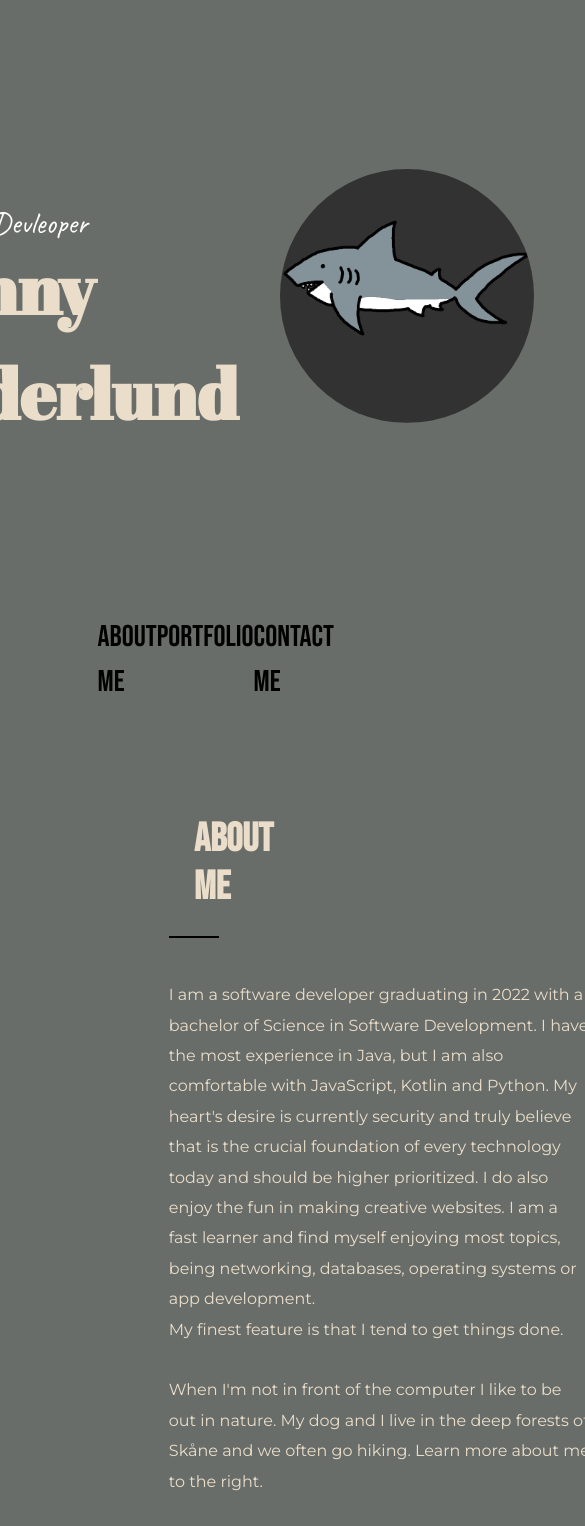
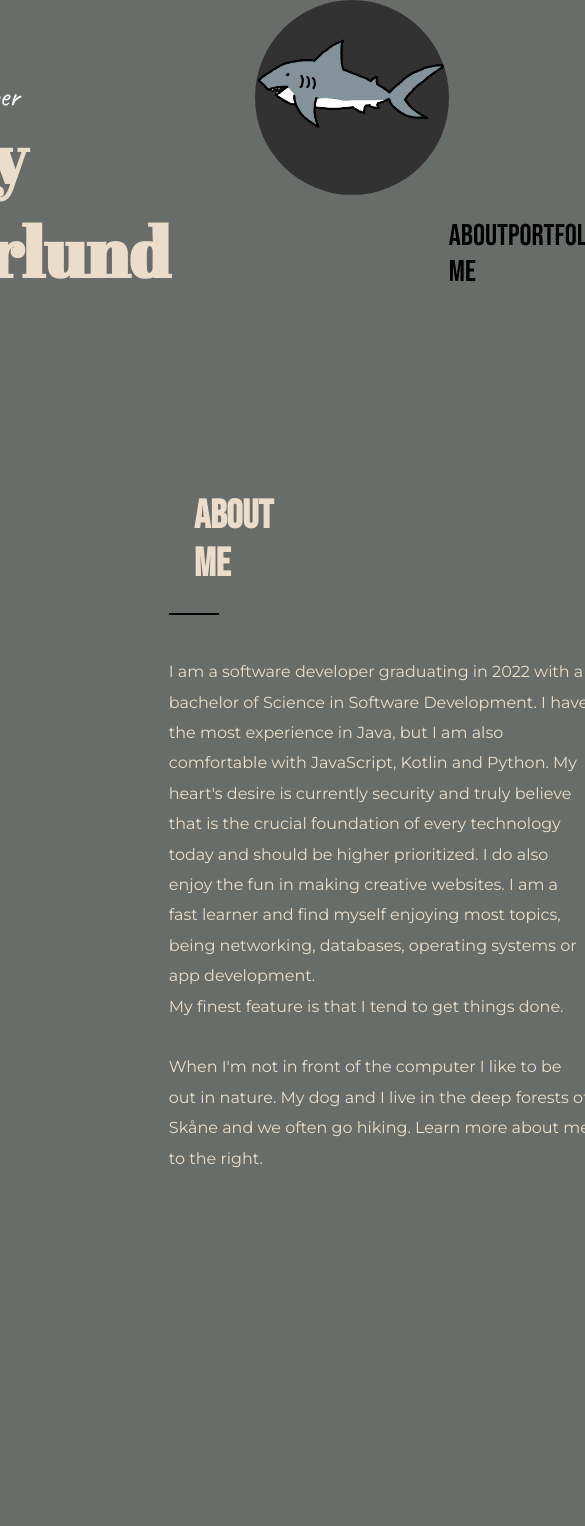
Before and after one commit to fannysoderlund/fannysoderlund.github.io, a plain HTML site: page index.html in a window 390 px wide. Shown: the top 1526 px of the page, 585 px wide, since content can reach past the window. Drawn offline with Linux system fonts and the light colour scheme; a web font is replaced by a local one.

Commit message:
test responsiveness for mobile

```diff
--- a/style.css
+++ b/style.css
@@ -10,7 +10,7 @@ body {
     color: #EADDCA	;
 
 }
-
+@media only screen and (min-width: 650px) {
 .header {
     display: flex;
     flex-direction: column;
@@ -20,9 +20,10 @@ body {
     line-height: 1.5;
     margin-top: 20vh;
 }
+}
 
 .me {
-    padding: 5vh;
+    margin: 10vh;
 }
 
 .me h1 {
@@ -157,7 +158,7 @@ body {
 }
 
 .me-image img{
-    max-width: 30vh;
+    max-width: 23vh;
     height: auto;
     border-radius: 50%;
 }
@@ -199,7 +200,7 @@ body {
 
 .about-container {
     display: flex;
-    height: 100vh;
+    min-height: 100vh;
 }
 
 .about-header {
@@ -377,7 +378,7 @@ body {
 
 
 .download {
-    margin-top: 15vh;
+    margin: 15vh;
 }
 
 .download button {
```
